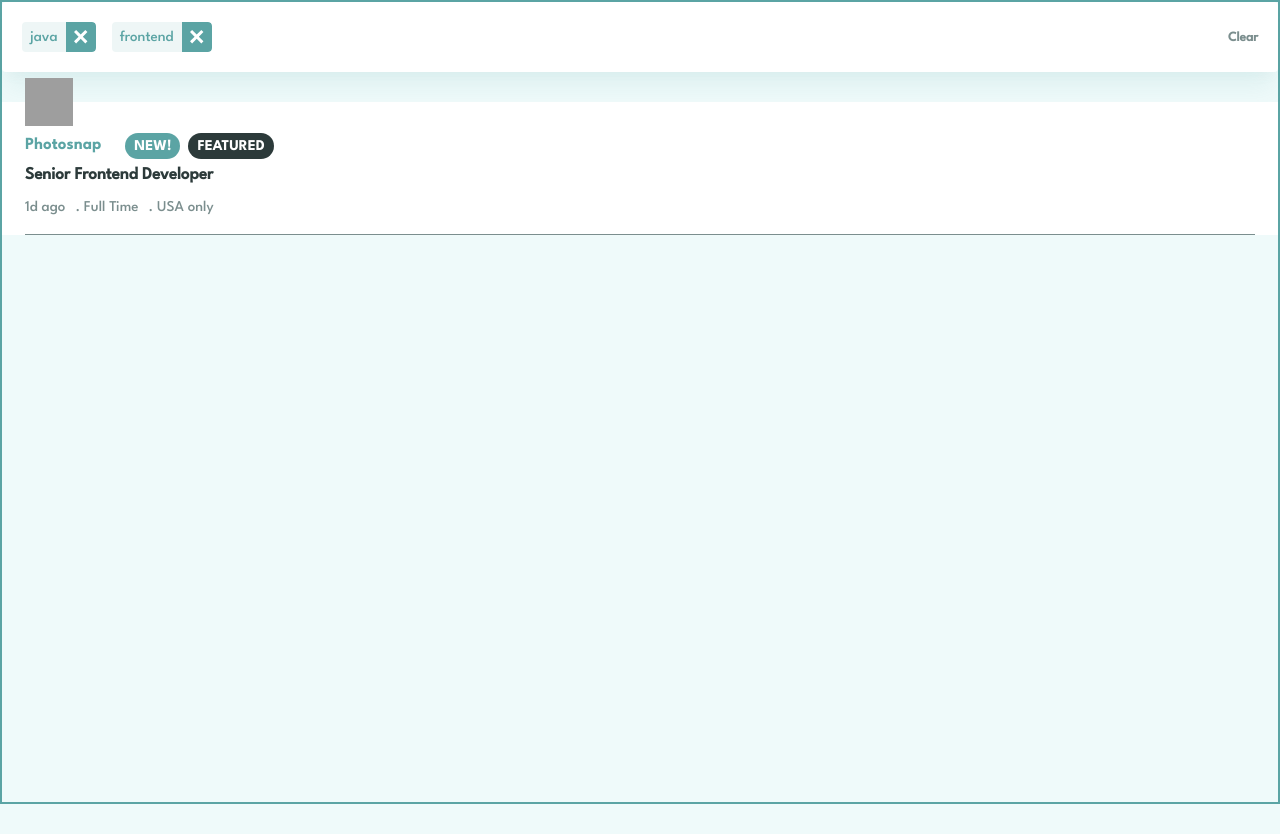
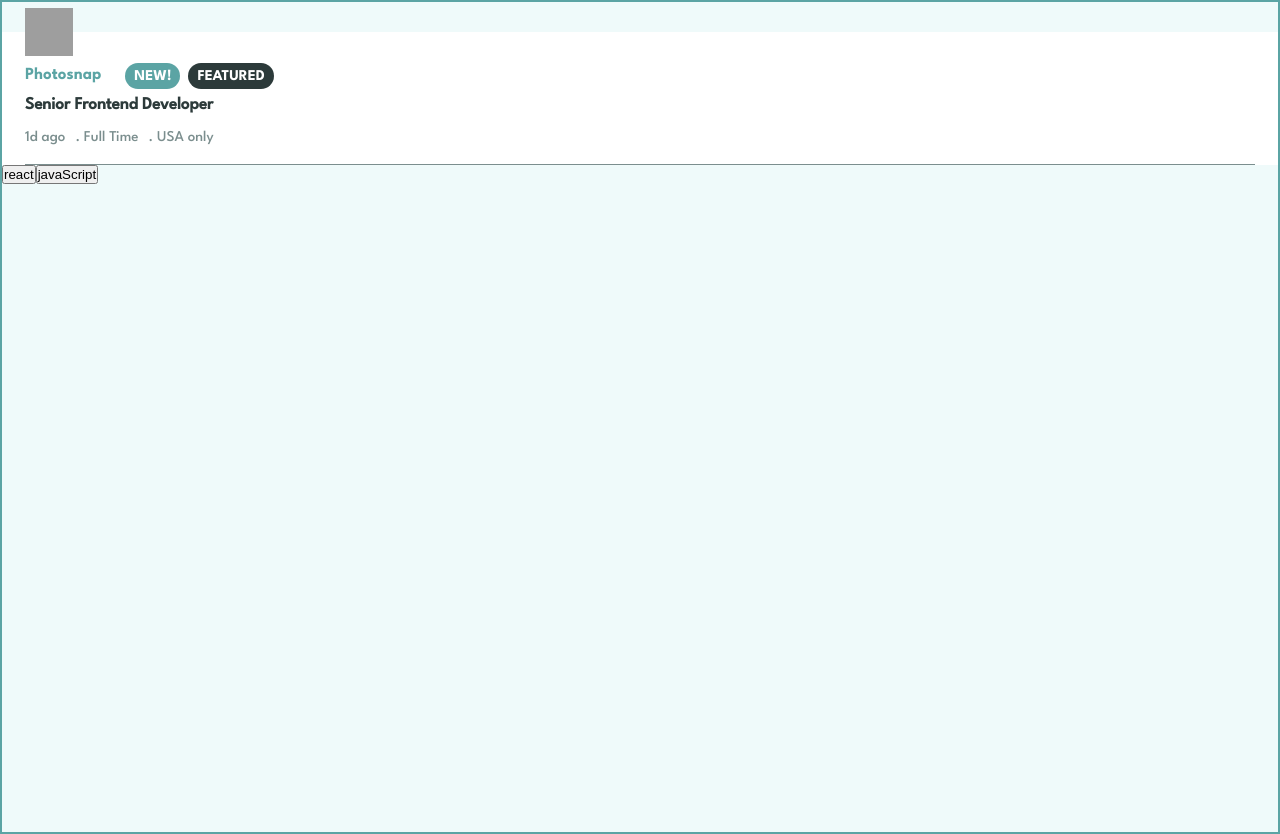
Before and after one commit to zeynabmvs/job-listing, a React (Create React App) app: page / in a window 1280 px wide. Before the commit the page ends 804 px from the top, so only its background shows below. Built offline with nearby package versions, Linux system fonts and the light colour scheme; grey boxes are pictures that could not be loaded.

Commit message:
add isFilterActive function to App

```diff
--- a/src/App.js
+++ b/src/App.js
@@ -3,7 +3,7 @@ import JobCompanyProfile from "./components/companyProfile";
 import Filters from "./components/Filters";
 
 function App() {
-  const [activeFilters, setActiveFilters] = useState(["java", "frontend"]);
+  const [activeFilters, setActiveFilters] = useState([]);
 
   const addToFilters = (newFilter) => {
     if (activeFilters.includes(newFilter)) {
@@ -18,6 +18,10 @@ function App() {
     );
   };
 
+  const isFilterActive = (filter) => {
+    return activeFilters.includes(filter);
+  };
+
   const clearAllFilters = () => {
     setActiveFilters([]);
   };
@@ -30,6 +34,20 @@ function App() {
         handleRemoveFilter={removeFilter}
       />
       <JobCompanyProfile />
+
+      {/* for Test filters: */}
+      <button
+        onClick={() => addToFilters("react")}
+        className={`${isFilterActive("react") ? "active" : ""}`}
+      >
+        react
+      </button>
+      <button
+        onClick={() => addToFilters("javaScript")}
+        className={`${isFilterActive("javaScript") ? "active" : ""}`}
+      >
+        javaScript
+      </button>
     </div>
   );
 }
```
